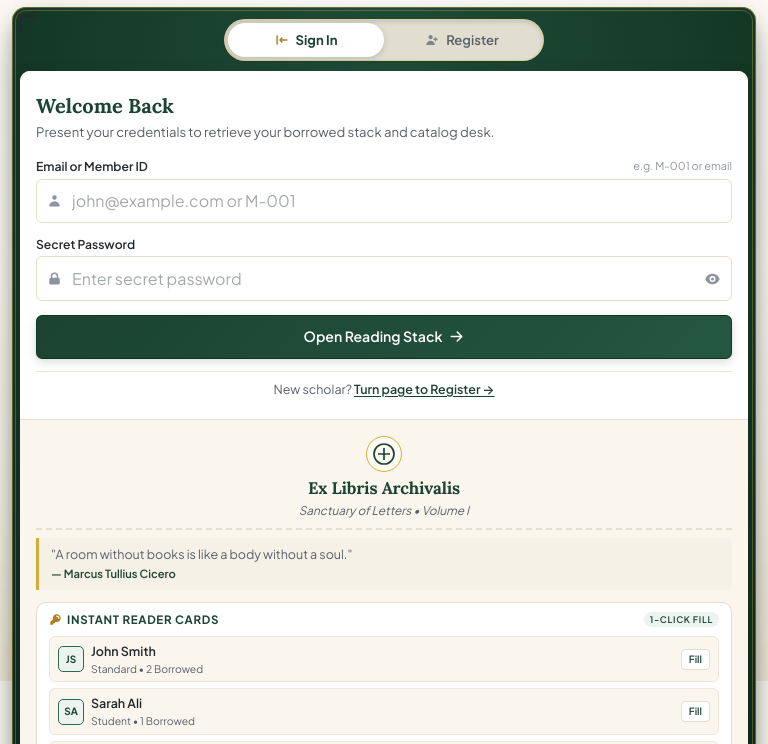
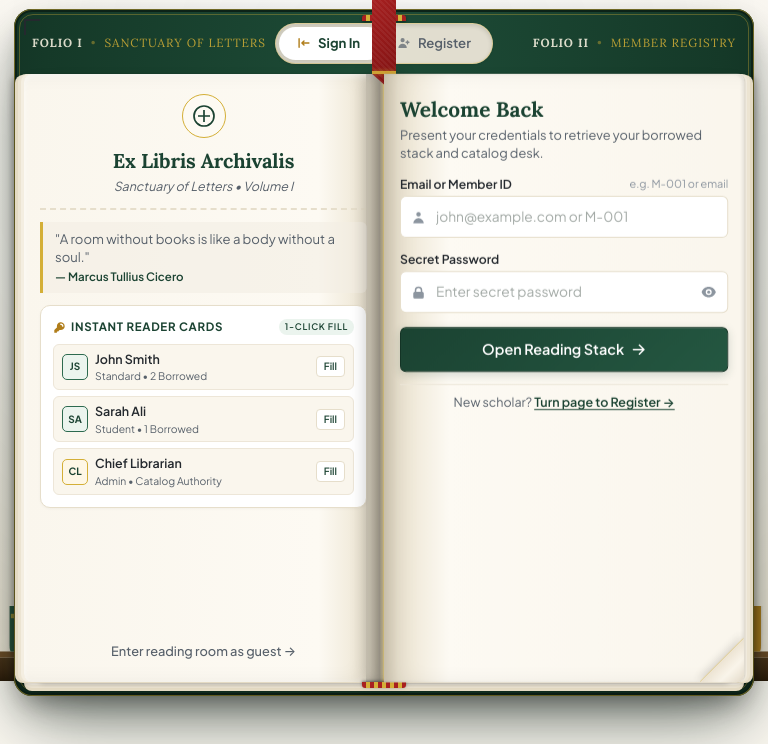
Before and after one commit to YYousabFouad/quiet-stacks-library, a plain HTML site: page index.html in a window 768 px wide. Shown: the part 119-863 px from the top of the page. Drawn offline with Linux system fonts and the light colour scheme.

Commit message:
fix the issue of responsive + make the animation in more dimensions

```diff
--- a/assets/css/auth.css
+++ b/assets/css/auth.css
@@ -12,7 +12,7 @@
   flex-direction: column;
   justify-content: center;
   align-items: center;
-  padding: var(--space-6) var(--space-4);
+  padding: var(--space-6) var(--space-4) calc(75px + var(--space-4));
   background-color: var(--color-bg-page); /* #fbf8f1 - Matches Dashboard exactly */
   color: var(--color-text-main);
   overflow-x: hidden;
@@ -29,14 +29,15 @@
     radial-gradient(circle at 50% 25%, #ffffff 0%, rgba(251, 248, 241, 0.95) 60%, #efe7d6 100%);
 }
 
-/* Ambient Bookshelf Banner Header (Matches Dashboard) */
+/* Ambient Bookshelf Banner (Pinned to bottom matching design) */
 .ambient-shelf-header {
   position: fixed;
-  top: 0;
+  bottom: 0;
+  top: auto;
   left: 0;
   width: 100%;
-  height: 85px;
-  opacity: 0.28;
+  height: 75px;
+  opacity: 1;
   z-index: 1;
   pointer-events: none;
   overflow: hidden;
@@ -1538,16 +1539,83 @@
    Responsive Adaptations
    ========================================================================== */
 
-@media (max-width: 860px) {
+/* ==========================================================================
+   Tablet Portrait Optimization (681px - 860px)
+   Maintains the full 2-page book spread with 3D WebGL page curl/flip engine
+   ========================================================================== */
+
+@media (min-width: 681px) and (max-width: 860px) {
+  .auth-page {
+    padding: var(--space-4) var(--space-3) calc(75px + var(--space-3));
+  }
+
+  .auth-container {
+    max-width: 740px;
+    width: 100%;
+  }
+
+  .auth-brand {
+    margin-bottom: var(--space-3);
+  }
+
+  .auth-brand-title {
+    font-size: 1.85rem;
+  }
+
+  .library-book {
+    padding: 10px 10px 14px 10px;
+  }
+
+  .book-top-header {
+    padding: 4px 8px 10px 8px;
+  }
+
+  .book-pages-spread {
+    min-height: 500px;
+  }
+
+  .book-page-left,
+  .book-page-right,
+  .leaf-face-front,
+  .leaf-face-back {
+    padding: var(--space-5) var(--space-4);
+  }
+
+  .auth-title {
+    font-size: 1.3rem;
+  }
+
+  .auth-subtitle {
+    font-size: 0.8rem;
+    margin-bottom: var(--space-3);
+  }
+
+  .ex-libris-title {
+    font-size: 1.25rem;
+  }
+
+  .archival-quote-box {
+    margin-bottom: var(--space-3);
+    font-size: 0.82rem;
+  }
+}
+
+/* ==========================================================================
+   Mobile Screens (Phone S 360px, Phone M 390px, Phone L 430px up to 680px)
+   ========================================================================== */
+
+@media (max-width: 680px) {
   /* Prevent flex centering scroll cut-off on small screens when content is taller than viewport */
   .auth-page {
     justify-content: flex-start;
-    padding: var(--space-4) var(--space-3) var(--space-8);
+    padding: var(--space-4) var(--space-3) calc(60px + var(--space-4));
   }
 
   .ambient-shelf-header {
     height: 60px;
-    opacity: 0.22;
+    opacity: 1;
+    bottom: 0;
+    top: auto;
   }
 
   .auth-brand {
--- a/assets/js/auth.js
+++ b/assets/js/auth.js
@@ -203,7 +203,7 @@
         }
       }
 
-      if (window.matchMedia('(max-width: 860px)').matches) {
+      if (window.matchMedia('(max-width: 680px)').matches) {
         const bookStage = document.querySelector('.book-stage');
         if (bookStage) {
           bookStage.scrollIntoView({ behavior: 'smooth', block: 'start' });
--- a/assets/js/page-curl.js
+++ b/assets/js/page-curl.js
@@ -25,7 +25,7 @@
   const DURATION = 760;                    // natural physical paper turn duration (ms)
   const THETA0 = (9 * Math.PI) / 180;      // natural corner peel tilt (deg)
   const PHI0 = (16 * Math.PI) / 180;       // max lift angle of the folded flap
-  const MOBILE_QUERY = '(max-width: 860px)';
+  const MOBILE_QUERY = '(max-width: 680px)';
 
   const easeInOutSine = (t) => 0.5 - 0.5 * Math.cos(Math.PI * t);
   const easeOutCubic = (t) => 1 - Math.pow(1 - t, 3);
```
Also changed, not shown: quiet-stacks-ui-design.png (added).
